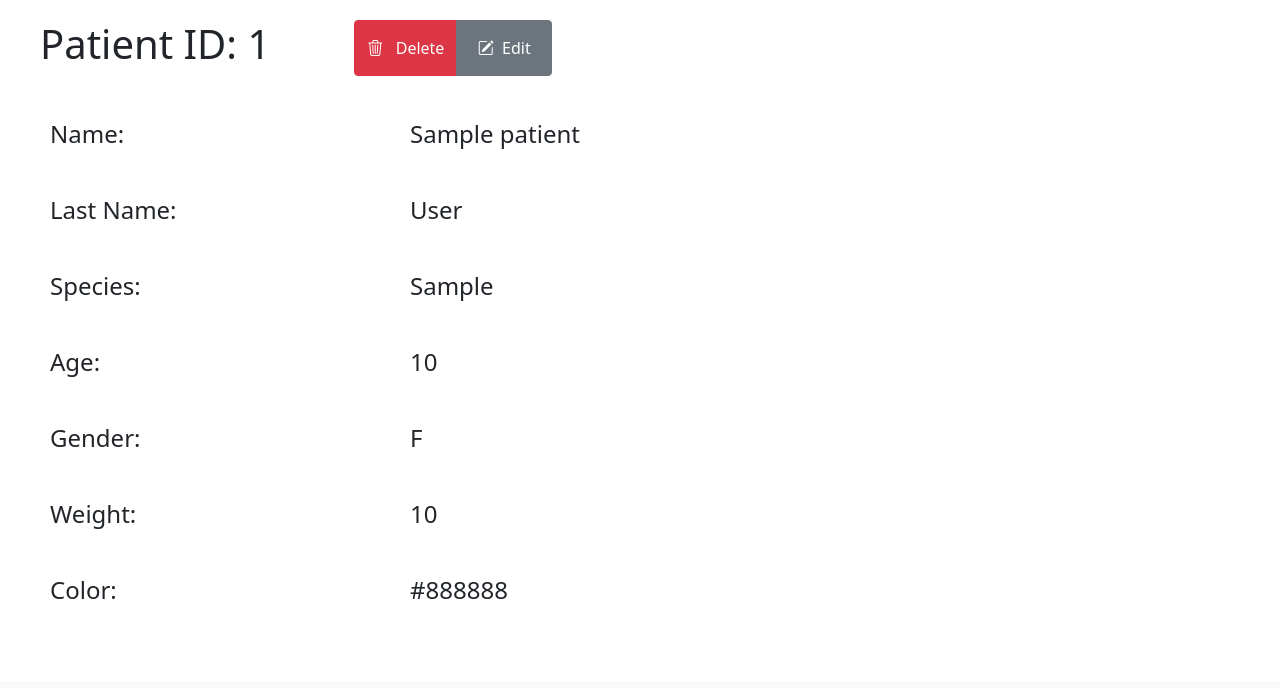
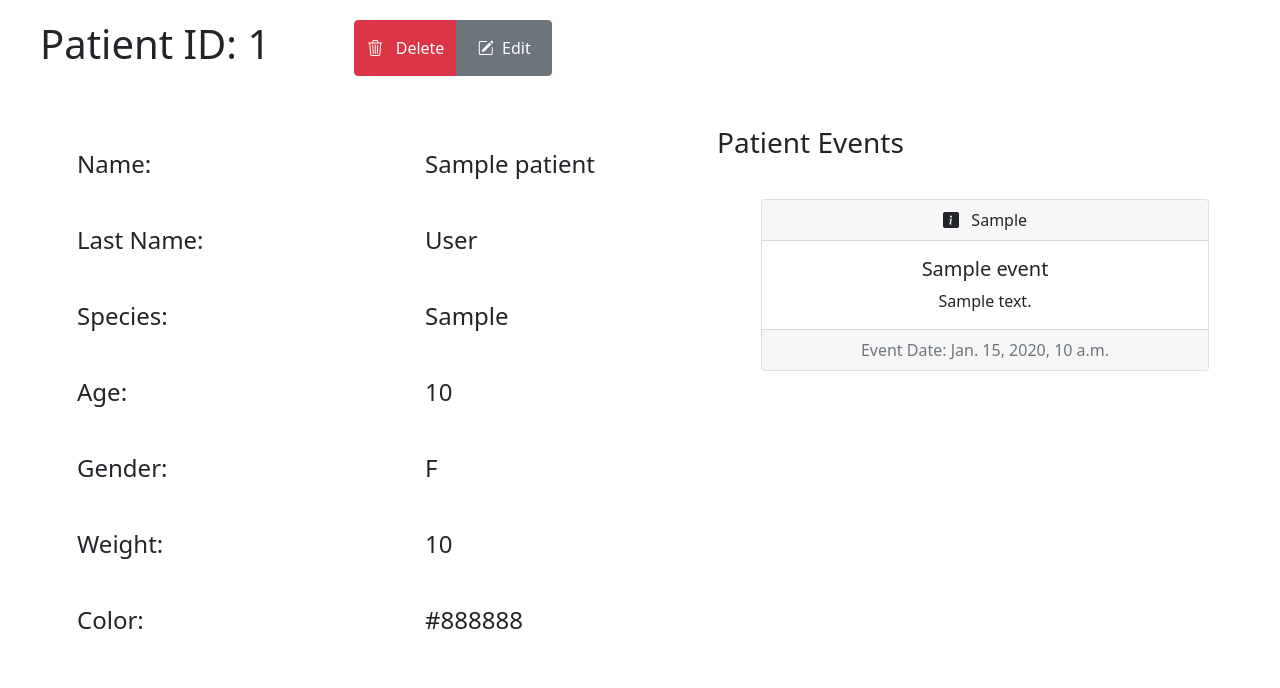
Before and after one commit to zane-kh/Group_Project_3, a Django app: page /patients/1/ in a window 1280 px wide. Shown: the part 119-807 px from the top of the page. Before the commit the page ends 718 px from the top, so only its background shows below. Run offline with Django 4.2, Linux system fonts and the light colour scheme; a user stored in the database is signed in; tables that the repository leaves empty hold one stand-in row (values such as "Sample post"); some libraries are stand-ins or nearby versions.

Commit message:
add patient history related to patient

```diff
--- a/main_app/views.py
+++ b/main_app/views.py
@@ -74,6 +74,7 @@ def next_month(d):
 @login_required(login_url='/vet_account/login/')
 def patient_history(request, patient_id, event_id = None):
     patient = Patient.objects.get(id=patient_id)
+    events = Event.objects.all()
 
     # instance = Event()
     # if event_id:
@@ -87,6 +88,7 @@ def patient_history(request, patient_id, event_id = None):
     #     return HttpResponseRedirect(reverse('cal:calendar'))
     return render(request, 'patients/history.html', {
         'patient': patient,
+        'events': events,
     })
 
 from django.shortcuts import render
--- a/templates/patients/history.html
+++ b/templates/patients/history.html
@@ -2,17 +2,17 @@
 
 {% block content %}
 
-<div style="margin: 20px 40px; display: flex; justify-content: space-between; width: 40vw; ">
+<div style="margin: 20px 40px; display: flex; justify-content: space-between; width: 40vw;">
     <h1>Patient ID: {{patient.id}}</h1>
     <div class="btn-group" role="group" aria-label="Basic mixed styles example">
-        <button type="button" class="btn btn-danger"><a style="text-decoration: none; color: white;" href="{% url 'patients_update' patient.id %}"> <i class="bi bi-trash3"></i> &nbsp Delete</a></button>
-        <button type="button" class="btn btn-secondary"> <a style="text-decoration: none; color: white;" href="{% url 'patients_delete' patient.id %}"> &nbsp <i class="bi bi-pencil-square"></i>&nbsp Edit &nbsp</a></button>
+        <button type="button" class="btn btn-danger"><a style="text-decoration: none; color: white;" href="{% url 'patients_delete' patient.id %}"> <i class="bi bi-trash3"></i> &nbsp Delete</a></button>
+        <button type="button" class="btn btn-secondary"> <a style="text-decoration: none; color: white;" href="{% url 'patients_update' patient.id %}"> &nbsp <i class="bi bi-pencil-square"></i>&nbsp Edit &nbsp</a></button>
     </div>
 </div>
 
-<div style="display: flex; flex-direction: column;">
+<div class="about-wrapper">
     <div
-        style=" font-size: 24px; margin-left: 50px; width: 50vw; display: grid; grid-template-columns: repeat(2, 1fr); grid-template-rows: repeat(6, 1fr)">
+        style=" font-size: 24px; margin-left: 50px; width: 50vw; display: grid; grid-template-columns: repeat(2, 1fr); grid-template-rows: repeat(6, 1fr)" class="container-sm">
         <div style="margin: 20px 0;" class="bg-$orange-200 text-dark">Name: </div>
         <div style="margin: 20px 40px;">{{patient.patient_name}}</div>
         <div style="margin: 20px 0;">Last Name: </div>
@@ -28,6 +28,30 @@
         <div style="margin: 20px 0;">Color: </div>
         <div style="margin: 20px 40px;">{{patient.color}}</div>
     </div>
+    <div class="container-sm">
+        <h3>Patient Events</h3>
+        {% if events %}
+            {% for e in events %}
+                {% if e.patient.patient_name == patient.patient_name %}
+                <div class="card text-center" style="width: 35vw; margin: 40px auto;">
+                    <div class="card-header" >
+                        <i class="bi bi-info-square-fill"></i> &nbsp {{e.service}}
+                    </div>
+                    <div class="card-body">
+                      <h5 class="card-title">{{e.title}}</h5>
+                      <p class="card-text">{{e.description}}</p>
+                      <!-- <a href="{% url 'patient_history' patient.id %}" class="btn btn-primary"><i class="bi bi-info-circle"> </i> &nbsp Details </a> -->
+                    </div>
+                    <div class="card-footer text-muted">
+                        Event Date: {{e.start_time}}
+                    </div>
+                  </div>
+                {% endif %}
+            {% endfor %}
+        {% else %}
+            <p>No events for this patient yet</p>
+        {% endif %}
+    </div>
 </div>
 
 
```
Also changed, not shown: main_app/migrations/0008_patient_services.py (added), main_app/migrations/0009_remove_patient_services.py (added), main_app/migrations/0010_patient_services.py (added), main_app/migrations/0011_remove_patient_services.py (added).
